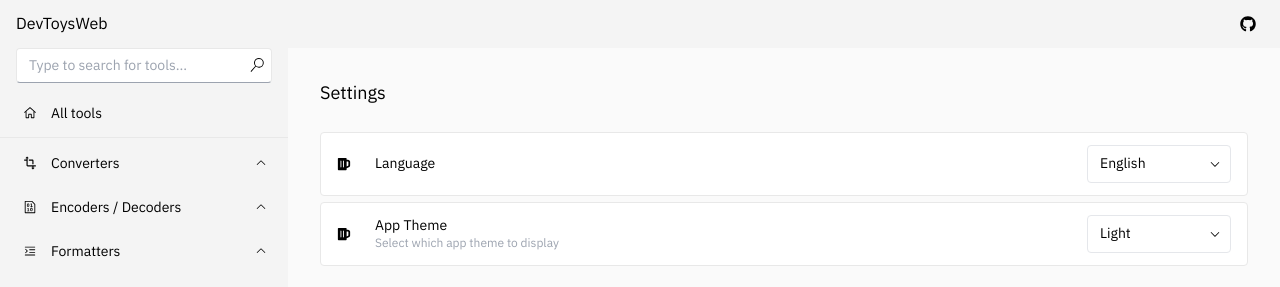
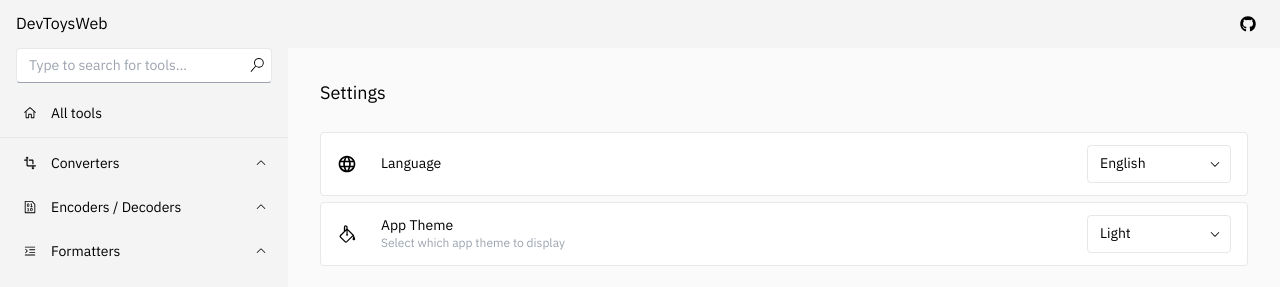
Before and after one commit to morinokami/DevToysWeb, a Next.js app: page /settings in a window 1280 px wide. Shown: the top 287 px of the page. Built offline with nearby package versions, Linux system fonts and the light colour scheme.

Commit message:
Remove IconBeer

```diff
--- a/data/icon.tsx
+++ b/data/icon.tsx
@@ -1,10 +1,11 @@
 import { IconContext } from "react-icons";
 import { BsFileZip, BsTextIndentLeft } from "react-icons/bs";
-import { FaBeer, FaHtml5 } from "react-icons/fa";
+import { FaHtml5 } from "react-icons/fa";
 import {
   MdContentPaste,
   MdFingerprint,
   MdHorizontalRule,
+  MdLanguage,
   MdOutlineLink,
   MdPrecisionManufacturing,
   MdShortText,
@@ -27,6 +28,8 @@ import {
   VscHome,
   VscJson,
   VscNewFile,
+  VscNote,
+  VscPaintcan,
   VscSearch,
   VscSettings,
   VscSettingsGear,
@@ -41,23 +44,6 @@ const ICON_SIZE_LARGE = "54";
 export interface IconProps {
   large?: boolean;
 }
-
-// TODO: Delete
-export const IconBeerMini: React.VFC = () => {
-  return (
-    <IconContext.Provider value={{ size: ICON_SIZE_SMALL }}>
-      <FaBeer />
-    </IconContext.Provider>
-  );
-};
-// TODO: Delete
-export const IconBeer: React.VFC = () => {
-  return (
-    <IconContext.Provider value={{ size: "54" }}>
-      <FaBeer />
-    </IconContext.Provider>
-  );
-};
 
 const generateIconMedium = (Icon: React.VFC) => {
   const IconMedium = () => {
@@ -79,6 +65,9 @@ export const IconLanguage = generateIconMedium(VscCode);
 export const IconHyphen = generateIconMedium(MdHorizontalRule);
 export const IconConversion = generateIconMedium(VscArrowSwap);
 export const IconVersion = generateIconMedium(VscSettings);
+export const IconType = generateIconMedium(VscNote);
+export const IconI18n = generateIconMedium(MdLanguage);
+export const IconTheme = generateIconMedium(VscPaintcan);
 
 // Sidebar Icons
 
--- a/pages/[category]/lorem-ipsum.tsx
+++ b/pages/[category]/lorem-ipsum.tsx
@@ -11,7 +11,7 @@ import {
   SectionMain,
 } from "../../components/section";
 import Spacer, { VSpacerM } from "../../components/Spacer";
-import { IconBeerMini } from "../../data/icon";
+import { IconNumberBase, IconType } from "../../data/icon";
 import { optionValues } from "../../data/optionValues";
 import { useLocale } from "../../hooks/useLocale";
 import MainLayout from "../../layouts/MainLayout";
@@ -46,7 +46,7 @@ const Lorem: NextPage = () => {
     <MainLayout title={t.loremIpsum.title}>
       <SectionConfiguration title={t.common.configTitle}>
         <Configuration
-          icon={IconBeerMini}
+          icon={IconType}
           title={t.loremIpsum.typeTitle}
           desc={t.loremIpsum.typeSubtitle}
         >
@@ -59,7 +59,7 @@ const Lorem: NextPage = () => {
           </div>
         </Configuration>
         <Configuration
-          icon={IconBeerMini}
+          icon={IconNumberBase}
           title={t.loremIpsum.lengthTitle}
           desc={t.loremIpsum.lengthSubtitle}
         >
--- a/pages/settings.tsx
+++ b/pages/settings.tsx
@@ -5,7 +5,7 @@ import { useTheme } from "next-themes";
 import { Select } from "../components/io";
 import { Configuration, SectionMain } from "../components/section";
 import { VSpacerS } from "../components/Spacer";
-import { IconBeerMini } from "../data/icon";
+import { IconI18n, IconTheme } from "../data/icon";
 import { useLocale } from "../hooks/useLocale";
 import MainLayout from "../layouts/MainLayout";
 
@@ -26,7 +26,7 @@ const Settings: NextPage = () => {
   return (
     <MainLayout title={t.settings.title}>
       <SectionMain>
-        <Configuration icon={IconBeerMini} title={t.settings.languageTitle}>
+        <Configuration icon={IconI18n} title={t.settings.languageTitle}>
           <div className="w-36">
             {language && (
               <Select
@@ -43,7 +43,7 @@ const Settings: NextPage = () => {
       <VSpacerS />
       <SectionMain>
         <Configuration
-          icon={IconBeerMini}
+          icon={IconTheme}
           title={t.settings.themeTitle}
           desc={t.settings.themeSubtitle}
         >
```
